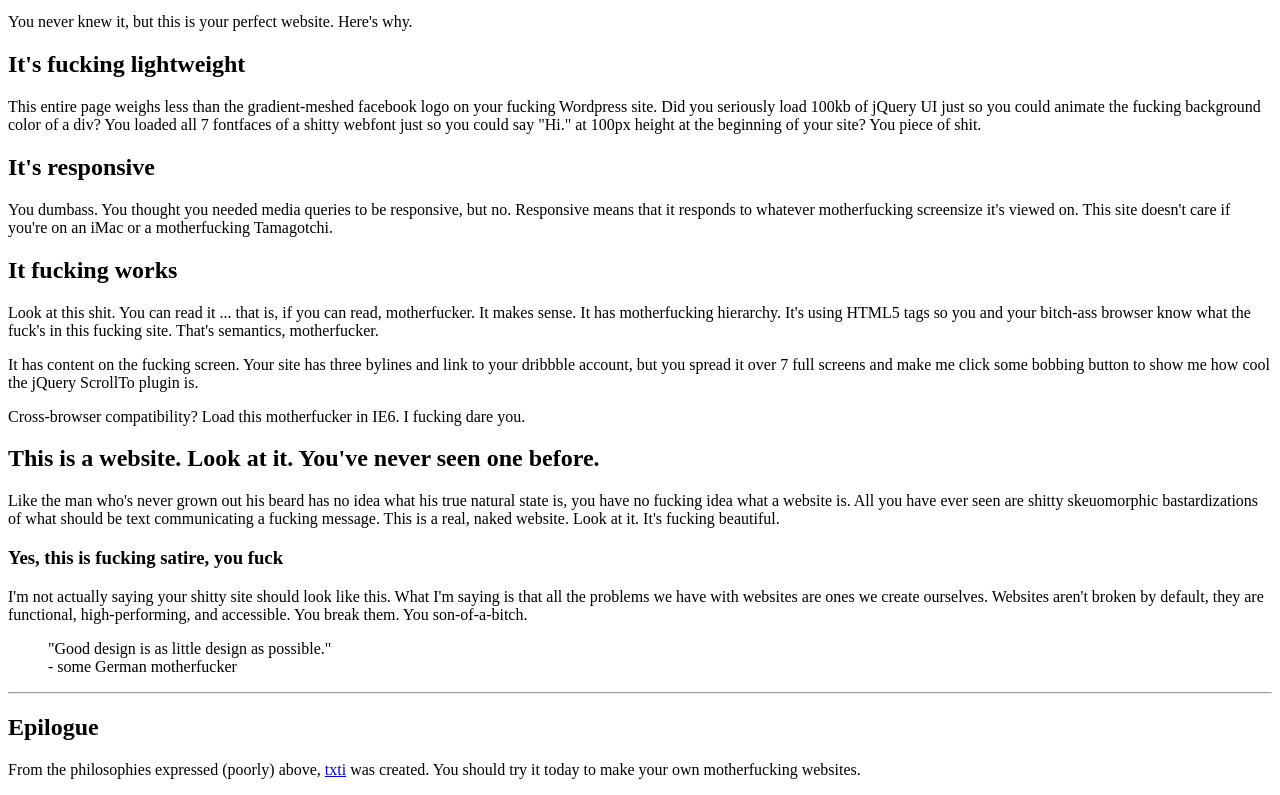
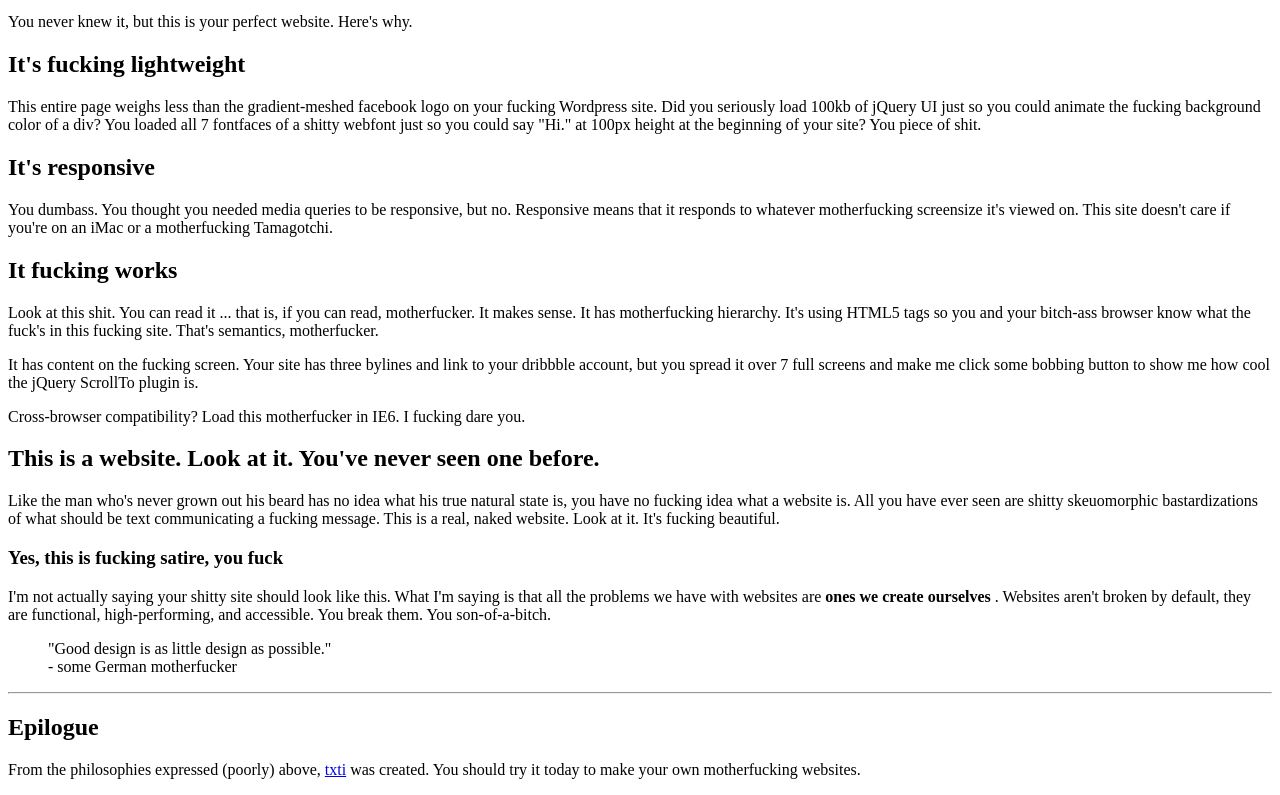
Before and after one commit to claudia-da-costa/MotherFuckingWebsite, a plain HTML site: page index.html in a window 1280 px wide. Shown: the part 423-1218 px from the top of the page. Drawn offline with Linux system fonts and the light colour scheme.

Commit message:
Update index.html

```diff
--- a/index.html
+++ b/index.html
@@ -61,7 +61,7 @@
             </article>
             <article>
                 <h3>Yes, this is fucking satire, you fuck</h3>
-                <p>I'm not actually saying your shitty site should look like this. What I'm saying is that all the problems we have with websites are ones we create ourselves. Websites aren't broken by default, they are functional, high-performing, and accessible.
+                <p>I'm not actually saying your shitty site should look like this. What I'm saying is that all the problems we have with websites are <strong> ones we create ourselves </strong>. Websites aren't broken by default, they are functional, high-performing, and accessible.
                     You break them. You son-of-a-bitch.</p>
                 <blockquote cite="somone">"Good design is as little design as possible."<br> - some German motherfucker
                 </blockquote>
```
